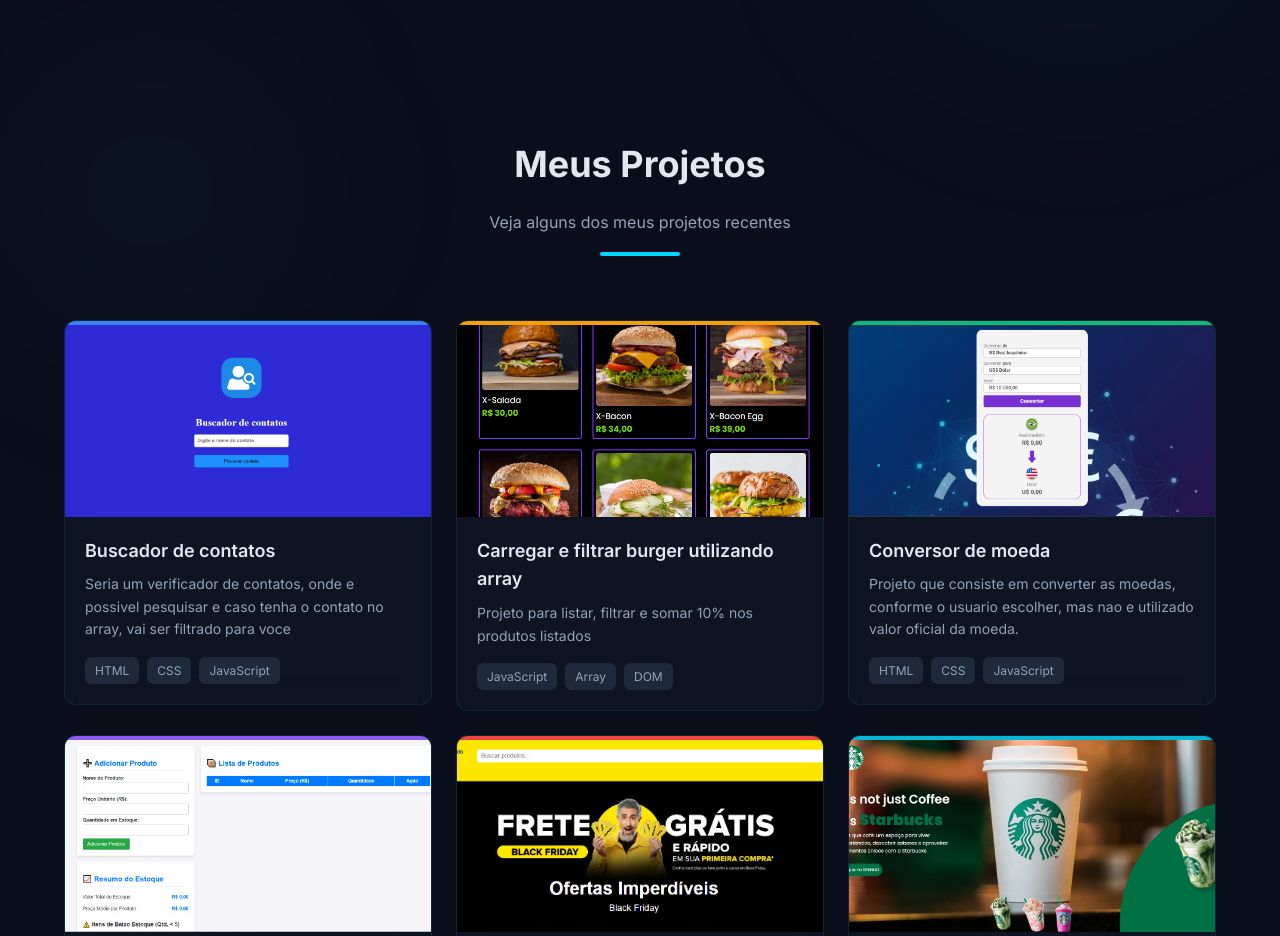
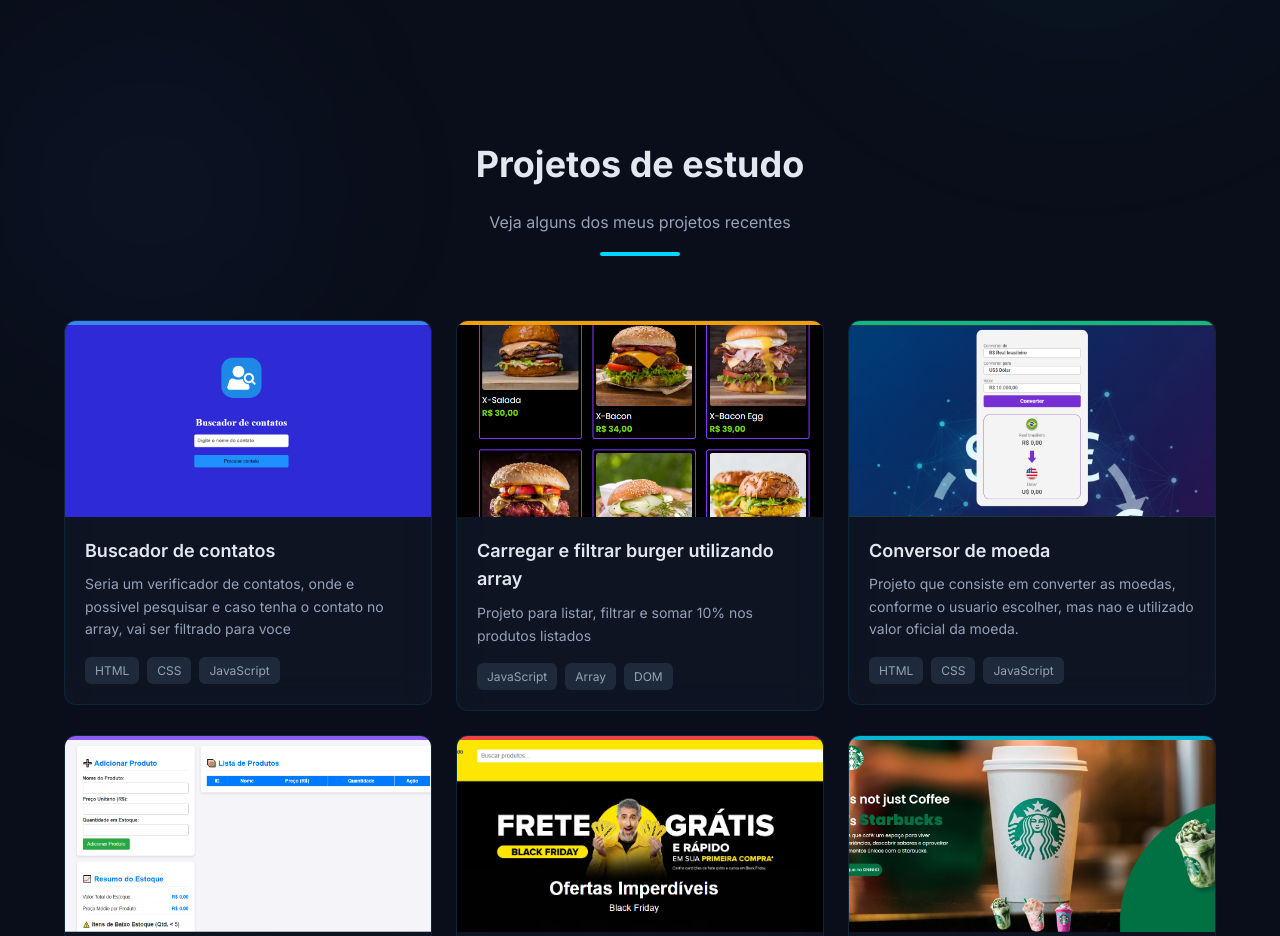
Before and after one commit to valerio-junior/portfolio-novo, a React (Vite) app: page / in a window 1280 px wide. Shown: the part 1540-2476 px from the top of the page. Built offline with nearby package versions, Linux system fonts and the light colour scheme.

Commit message:
Alterando titulo projeto

```diff
--- a/src/contexts/LanguageContext.tsx
+++ b/src/contexts/LanguageContext.tsx
@@ -26,7 +26,7 @@ const translations: Record<string, Record<Language, string>> = {
   'hero.contact': { pt: 'Entre em contato', en: 'Get in touch' },
 
   // Projects
-  'projects.title': { pt: 'Meus Projetos', en: 'My Projects' },
+  'projects.title': { pt: 'Projetos de estudo', en: 'Study projects' },
   'projects.subtitle': {
     pt: 'Veja alguns dos meus projetos recentes',
     en: 'Check out some of my recent projects',
```
